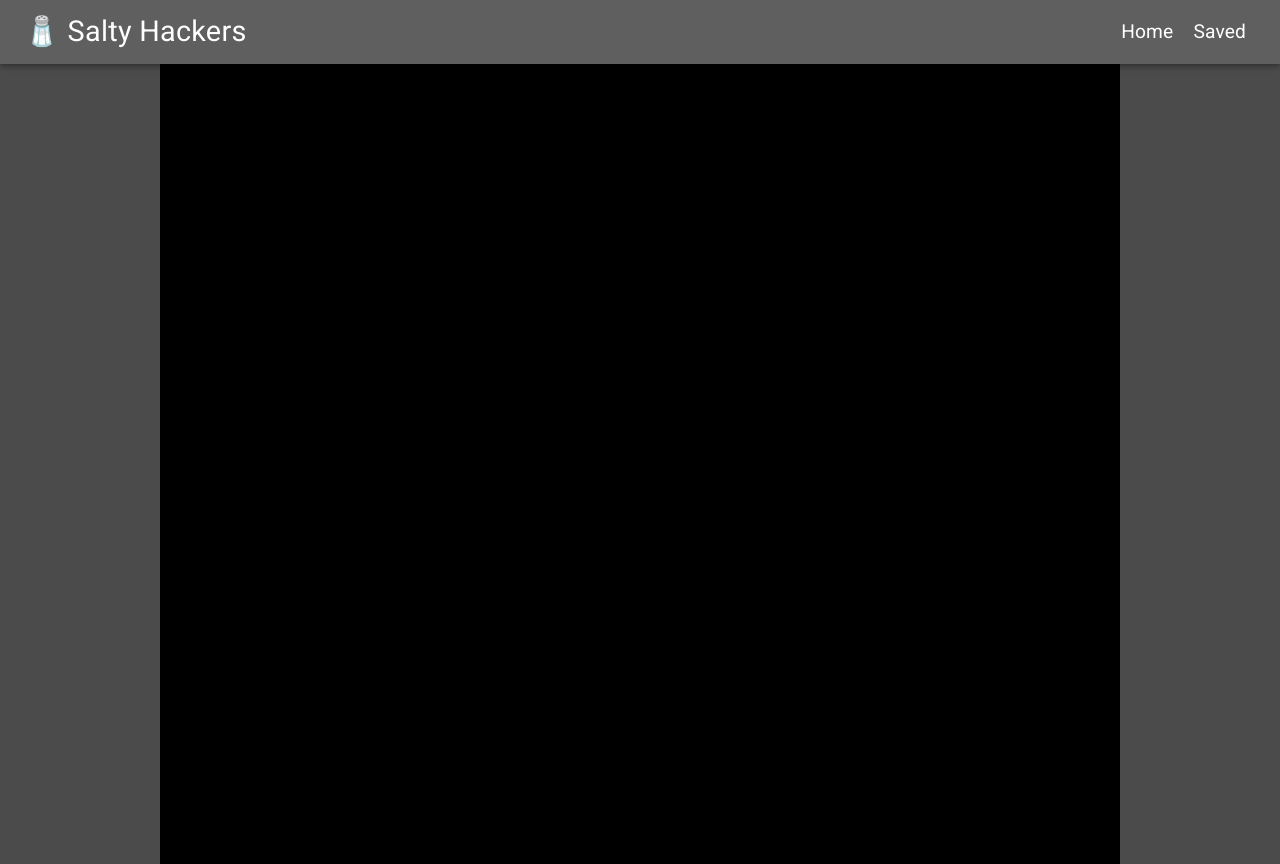
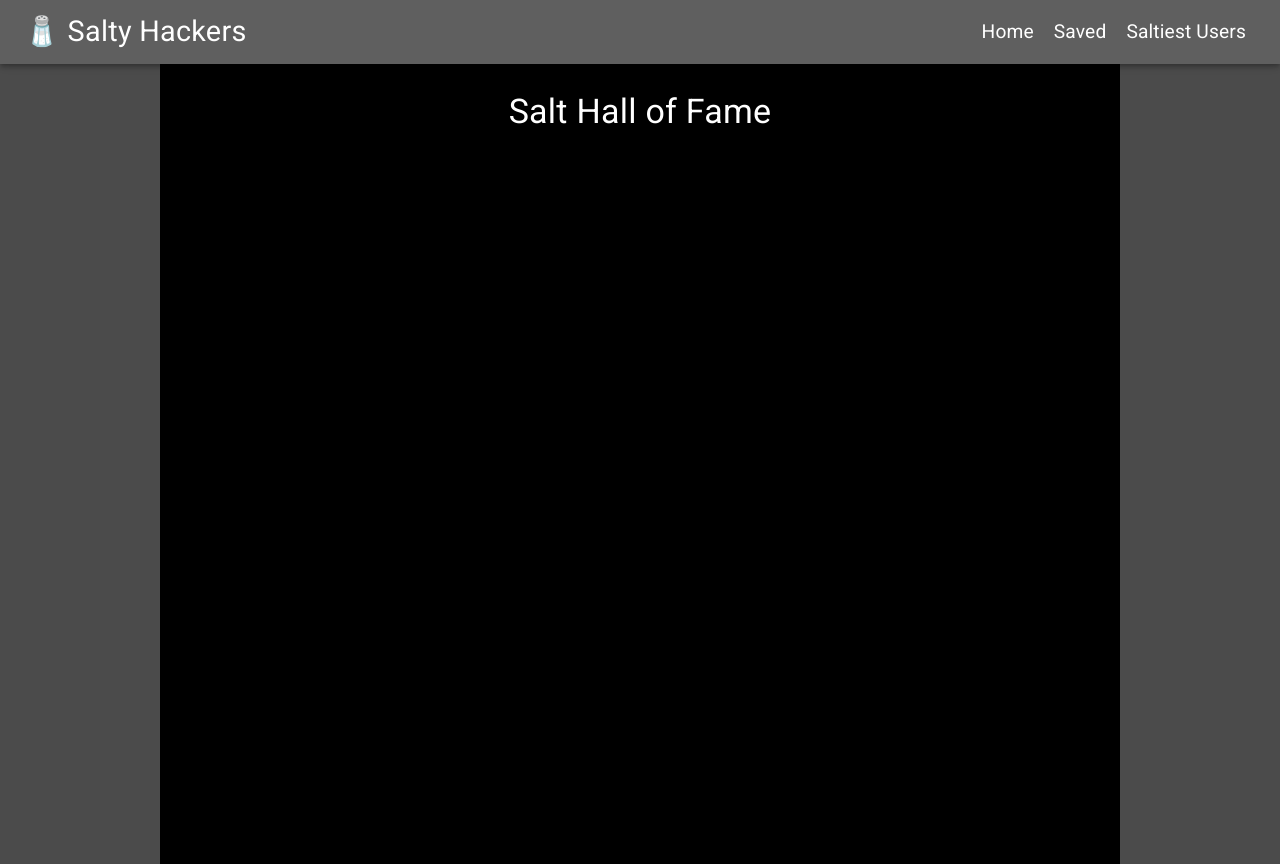
Before and after one commit to Saltiest-Hackers/Frontend, a React (Create React App) app in the folder saltiest-hackers/: page /saltiest in a window 1280 px wide. Built offline with nearby package versions, Linux system fonts and the light colour scheme.

Commit message:
Began work on saltiest users page

```diff
--- a/saltiest-hackers/src/App.js
+++ b/saltiest-hackers/src/App.js
@@ -9,6 +9,7 @@ import Nav from './components/Nav';
 import Commenter from './components/Commenter';
 
 import background from './assets/background.jpg'
+import SaltiestUsers from './components/SaltiestUsers';
 
 
 const useStyles = makeStyles({
@@ -46,6 +47,9 @@ function App() {
         <Route path='/commenter/:id'>
           <Commenter />
         </Route>
+        <Route path='/saltiest'>
+          <SaltiestUsers />
+        </Route>
       </Container>
     </React.Fragment>
   );
--- a/saltiest-hackers/src/components/Nav.js
+++ b/saltiest-hackers/src/components/Nav.js
@@ -34,7 +34,7 @@ const Nav = (props) => {
                 <nav className={classes.nav}>
                     <NavLink className={classes.navLink} to='/feed'>Home</NavLink>
                     <NavLink className={classes.navLink} to='/saved'>Saved</NavLink>
-                    {/* <NavLink className={classes.navLink} to='/saved'>Saltiest Users</NavLink> */}
+                    <NavLink className={classes.navLink} to='/saltiest'>Saltiest Users</NavLink>
                 </nav>
             </Toolbar>
         </AppBar>
--- /dev/null
+++ b/saltiest-hackers/src/components/SaltiestUsers.js
@@ -0,0 +1,20 @@
+import React, { useState, useEffect } from 'react';
+import axios from 'axios';
+import { Typography, makeStyles } from '@material-ui/core';
+
+const useStyles = makeStyles({
+    title: {
+        color: 'white',
+        textAlign: 'center',
+        paddingTop: '3%'
+    },
+})
+
+const SaltiestUsers = () => {
+    const classes = useStyles();
+    return (
+        <Typography variant='h4' component='h1' className={classes.title} >Salt Hall of Fame</Typography>
+    )
+}
+
+export default SaltiestUsers;
```
